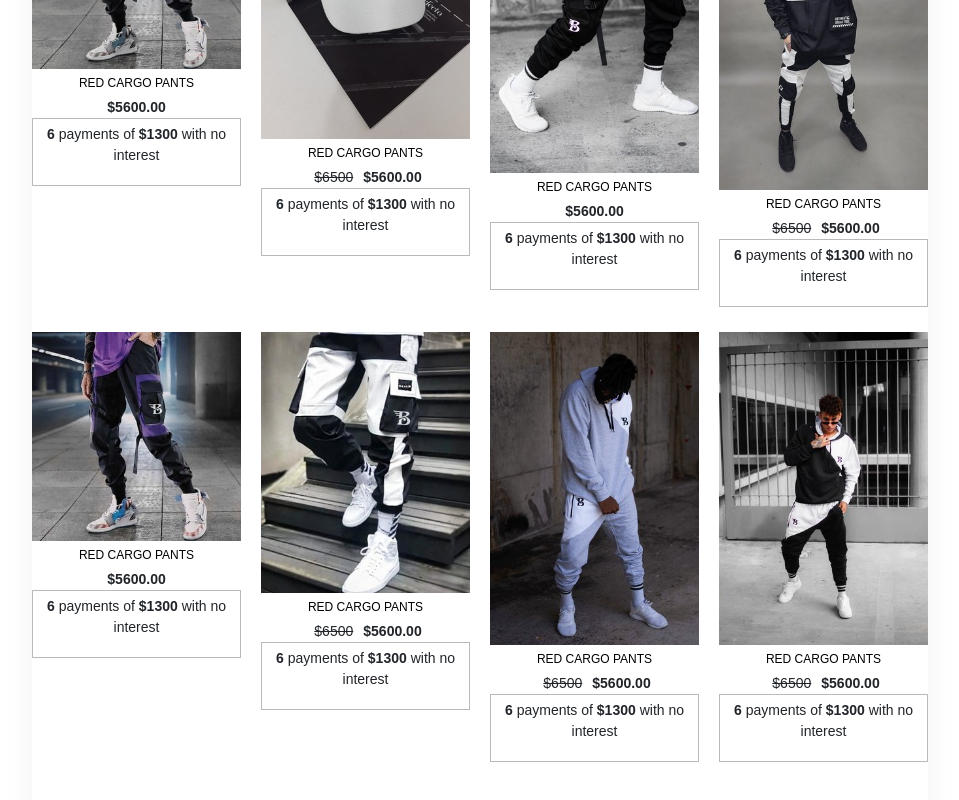
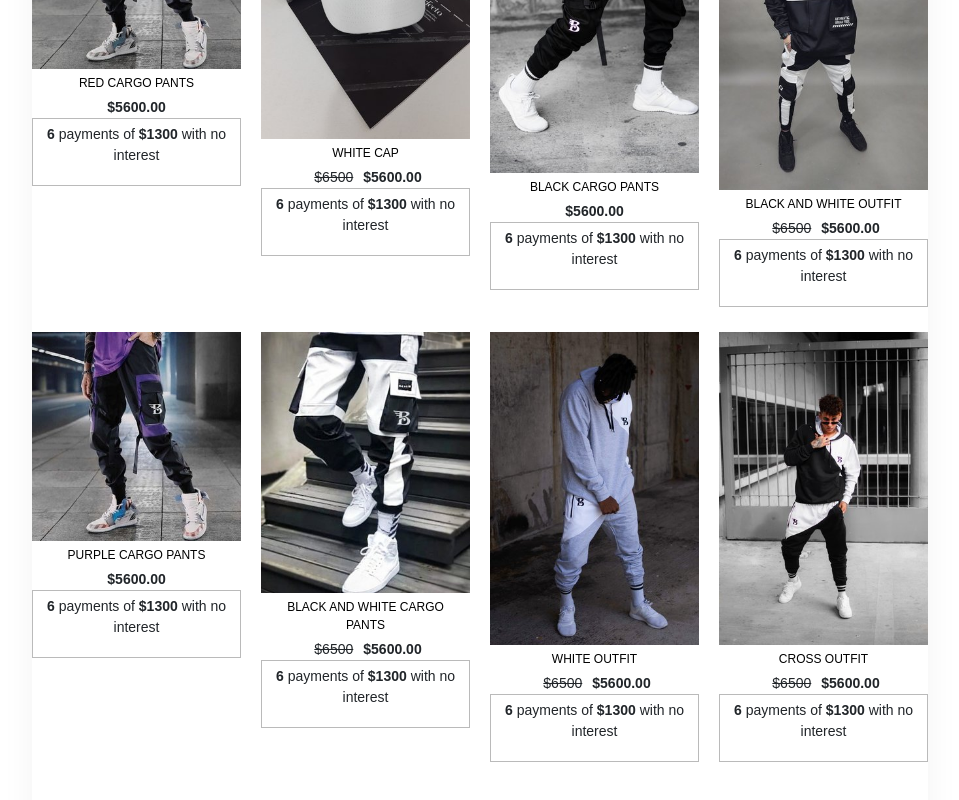
Before and after one commit to EdRafCas/Store_cart_react, a React (Create React App) app: page / in a window 1280 px wide. Shown: the part 1034-1834 px from the top of the page, without its empty margins (160-1119 px from the left). Built offline with nearby package versions, Linux system fonts and the light colour scheme; what webfontloader would draw is missing.

Commit message:
creating conditional rendering

```diff
--- a/src/Components/Product.js
+++ b/src/Components/Product.js
@@ -1,6 +1,6 @@
 import {useParams, Link} from  'react-router-dom';
 import styled from 'styled-components';
-import GalleryProducts from './../Elements/ProductList';
+import ProductList from './../Elements/ProductList';
 import Product1 from './../img/product-1.jpg';
 
 const ContainerProductPage=styled.div`
@@ -80,7 +80,7 @@ const ShoppingOrder=styled.div`
 `
 
 const ProductName =styled.h1`
-      margin:5px;
+      margin:15px;
       display:block;
       text-align:left;
       font-size:24px;
@@ -94,6 +94,7 @@ const CashPriceContainer =styled.div`
       display:flex;
       flex-direction:row;
       justify-content:flex-start;
+      margin-left:10px;
       font-size:16px;
       align-items:center;
 `
@@ -113,54 +114,88 @@ const CurrentPrice =styled.span`
       background:#000;
       color:#fff;
 `
+const PaymentMethodsContainer=styled.div`
+      display:flex;
+      flex-direction:column;
+      justify-content:flex-start;
+`
+const CuotesPayment = styled.div`
 
- /*  {GalleryProducts[id-1] ?
-                  <div>
-                        <h1>{GalleryProducts[id-1].name}</h1>
-                        <h1>{GalleryProducts[id-1].price}</h1>
-                  </div>
-                  :
-                  ""
-                  } */
+      width:auto;
+      border: 1px solid rgba(27, 27, 27, 0.3);
+      text-align:center;
+      font-size:13px;
+      padding: 5px 10px;
+      margin-top:30px;
+      margin-bottom: 5px;
+`
+const AddToCartButton=styled.button`
+      display:block;
+      padding: 9px 12px;
+      background:#000;
+      color:#fff;
+      font-weight:400;
+      font-size:18px;
+
+`
 
 const Product = (props) => {
-      const {id} =useParams();
+      const {nametag} =useParams();
+      var filteredTagName = ProductList.filter(function(items) {
+            return items.nametag === nametag
+      });
 
+      /* console.log(nametag);
+      console.log(ProductList);
+      console.log(filteredTagName); */
 
       return (
+      <>
+            { filteredTagName ?
                   <ContainerProductPage>
                         <DirectionProduct>
                               <RedirectButtom to="/"> Main</RedirectButtom>
                               <Separator>/</Separator>
-                        <RedirectButtom>Colection</RedirectButtom>
+                              <RedirectButtom to="/Colection"> Colection</RedirectButtom>
                               <Separator>/</Separator>
                         </DirectionProduct>
                         <InnerContainer>
                               <ProductDisplay>
                                     <SmallPhotos>
-                                    <img alt="" src={Product1}></img>
-                                    <img alt="" src={Product1}></img>
-                                    <img alt="" src={Product1}></img>
-
+                                          <img alt="" src={filteredTagName[0].src}></img>
+                                          <img alt="" src={filteredTagName[0].src}></img>
+                                          <img alt="" src={filteredTagName[0].src}></img>
 
                                     </SmallPhotos>
                                     <BigPhoto>
-                                    <img src={Product1}></img>
+                                          <img src={filteredTagName[0].src}></img>
                                     </BigPhoto>
                               </ProductDisplay>
                               <ShoppingOrder>
-                              <ProductName>Producto</ProductName>
+                                    <ProductName>{filteredTagName[0].name}</ProductName>
                                     <CashPriceContainer>
-                                    <PreviousPrice>$1500,00</PreviousPrice>
-                                    <CurrentPrice>$2500,00</CurrentPrice>
+                                          {filteredTagName[0].oldPrice ?
+                                                <PreviousPrice>{filteredTagName[0].oldPrice}</PreviousPrice>
+                                          :
+                                          ""
+                                          }
+                                          <CurrentPrice>${filteredTagName[0].price}</CurrentPrice>
                                     </CashPriceContainer>
+                                    <PaymentMethodsContainer>
+                                          <CuotesPayment>
+                                                <p> <b>6</b> payments of <b>${filteredTagName[0].sharePrice}</b>  with no interest</p>
+                                          </CuotesPayment>
+                                    </PaymentMethodsContainer>
+                                    <AddToCartButton>ADD TO CART</AddToCartButton>
                               </ShoppingOrder>
                         </InnerContainer>
 
 
                   </ContainerProductPage>
-
-
+            :
+            ""
+            }
+      </>
        );
 }
 
--- a/src/Components/ProductGallery.js
+++ b/src/Components/ProductGallery.js
@@ -1,7 +1,7 @@
 import React from 'react';
 import {Link} from 'react-router-dom';
 import styled from 'styled-components';
-import GalleryProducts from '../Elements/ProductList';
+import ProductList from '../Elements/ProductList';
 
 const GalleryContainer = styled.div`
       width: 100%;
@@ -58,25 +58,24 @@ const CuotesPayment = styled.div`
       font-size:13px;
       padding: 5px 10px;
       margin-bottom: 5px;
-
 `
 
 const ProductGallery = () => {
       return (
             <GalleryContainer>
-                  {GalleryProducts.map((products, index)=>{
+                  {ProductList.map((products, index)=>{
                         return(
                               <ProductContainer key={index}>
                                     <ContainerImage>
                                           <img src={products.src} alt={products.altText} width="100%" height="auto" />
                                     </ContainerImage>
-                                    <LinkName to={`/Colection/Product/${products.id}`}>
+                                    <LinkName to={`/Colection/Product/${products.nametag}`}>
                                           {products.name}
                                     </LinkName>
                                     <PaymentsContainer>
                                           <CashPriceContainer>
-                                          {products.oldprice ?
-                                          <PreviousPrice> {products.oldprice} </PreviousPrice>
+                                          {products.oldPrice ?
+                                          <PreviousPrice> {products.oldPrice} </PreviousPrice>
                                           :""}
                                           <CurrentPrice>${products.price}</CurrentPrice>
                                           </CashPriceContainer>
--- a/src/Elements/ProductList.js
+++ b/src/Elements/ProductList.js
@@ -7,49 +7,48 @@ import Product6 from './../img/product-6.jpeg';
 import Product7 from './../img/product-7.jpg';
 import Product8 from './../img/product-8.jpg';
 
-const GalleryProducts = [
+export default [
       { id: 1,
         src: Product1,
         name: "Red Cargo Pants",
         nametag: "red-cargo-pants",
         alt:"Red cargo pants",
         price: "5600.00",
-        sharePrice: "1300",
-
+        sharePrice: "1300"
       },
       { id: 2,
         src: Product2,
-        name: "Red Cargo Pants",
-        nametag: "red-cargo-pants",
-        alt:"Red cargo pants",
+        name: "White Cap",
+        nametag: "white-cap",
+        alt:"White Cap",
         price: "5600.00",
         sharePrice: "1300",
-        oldprice: "$6500"
+        oldPrice: "$6500"
       },
       { id: 3,
         src: Product3,
-        name: "Red Cargo Pants",
-        nametag: "red-cargo-pants",
-        alt:"Red cargo pants",
+        name: "Black Cargo Pants",
+        nametag: "black-cargo-pants",
+        alt:"Black Cargo Pants",
         price: "5600.00",
         sharePrice: "1300",
 
       },
       { id: 4,
         src: Product4,
-        name: "Red Cargo Pants",
-        nametag: "red-cargo-pants",
-        alt:"Red cargo pants",
+        name: "Black and white outfit",
+        nametag: "black-and-white-outfit",
+        alt:"Black and white outfit",
         price: "5600.00",
         sharePrice: "1300",
-        oldprice: "$6500"
+        oldPrice: "$6500"
       },
 
       { id: 5,
         src: Product5,
-        name: "Red Cargo Pants",
-        nametag: "red-cargo-pants",
-        alt:"Red cargo pants",
+        name: "Purple Cargo Pants",
+        nametag: "purple-cargo-pants",
+        alt:"Purple cargo pants",
         price: "5600.00",
         sharePrice: "1300",
 
@@ -57,33 +56,31 @@ const GalleryProducts = [
 
       { id: 6,
         src: Product6,
-        name: "Red Cargo Pants",
-        nametag: "red-cargo-pants",
-        alt:"Red cargo pants",
+        name: "Black and white Cargo Pants",
+        nametag: "black-and-white-cargo-pants",
+        alt:"Black and white cargo pants",
         price: "5600.00",
         sharePrice: "1300",
-        oldprice: "$6500"
+        oldPrice: "$6500"
       },
 
       { id: 7,
         src: Product7,
-        name: "Red Cargo Pants",
-        nametag: "red-cargo-pants",
-        alt:"Red cargo pants",
+        name: "White outfit",
+        nametag: "white-outfit",
+        alt:"White outfit",
         price: "5600.00",
         sharePrice: "1300",
-        oldprice: "$6500"
+        oldPrice: "$6500"
       },
       { id: 8,
         src: Product8,
-        name: "Red Cargo Pants",
-        nametag: "red-cargo-pants",
-        alt:"Red cargo pants",
+        name: "Cross outfit",
+        nametag: "cross-outfit",
+        alt:"Cross outfit",
         price: "5600.00",
         sharePrice: "1300",
-        oldprice: "$6500"
+        oldPrice: "$6500"
       },
 
     ];
-
-export default GalleryProducts;
--- a/src/index.js
+++ b/src/index.js
@@ -37,7 +37,7 @@ const Index = () => {
         <ContainerPages >
           <Switch>
             <Route path="/Colection" exact={true} component={Colection}/>
-            <Route path="/Colection/Product/:id" exact={true} component={Product}/>
+            <Route path="/Colection/Product/:nametag" exact={true} component={Product}/>
             <Route path="/Contact" exact={true} component={Contact}/>
             <Route path="/Info" exact={true} component={Info}/>
             <Route path="/Cart" exact={true} component={Cart}/>
```
Lines whose indentation alone changed are shown as unchanged.
